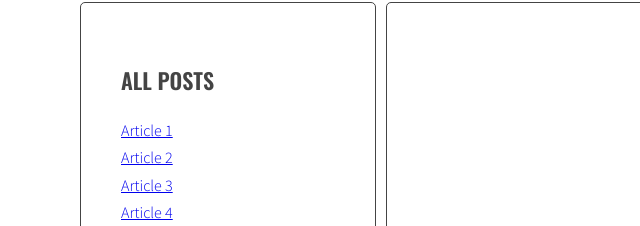
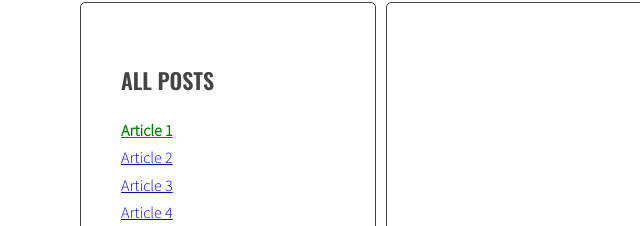
Before and after one commit to tomszop/javascript-blog, a website: page index.html in a window 1280 px wide. Both pictures are taken after a click on the link "Article 1". Shown: the part 241-467 px from the top of the page, 0-640 px from the left. Drawn offline with nearby package versions, Linux system fonts and the light colour scheme.

Commit message:
Add class 'active' to clicked link

```diff
--- a/js/script.js
+++ b/js/script.js
@@ -8,10 +8,11 @@ document.getElementById('test-button').addEventListener('click', function(){
   */
 
   const titleClickHandler = function(event){
+    const clickedElement = this;
     console.log('Link was clicked!');
     console.log(event);
 
-    /* remove class 'active' from all article links  */
+    /* [DONE] remove class 'active' from all article links  */
 
     const activeLinks = document.querySelectorAll('.titles a.active');
 
@@ -19,9 +20,14 @@ document.getElementById('test-button').addEventListener('click', function(){
     activeLink.classList.remove('active');
     }
 
-    /* add class 'active' to the clicked link */
+    /* [DONE] add class 'active' to the clicked link */
 
-    /* remove class 'active' from all articles */
+    clickedElement.classList.add('active');
+    console.log('clickedElement:', clickedElement);
+
+
+
+    /* [DONE] remove class 'active' from all articles */
 
     const activeArticles = document.querySelectorAll('.posts .active');
 
--- a/sass/style.scss
+++ b/sass/style.scss
@@ -82,6 +82,7 @@ body {
   padding: 0;
   .active {
     font-weight: bold;
+    color: green;
   }
 }
 
```
Also changed, not shown: css/style.css, 1 other file.
